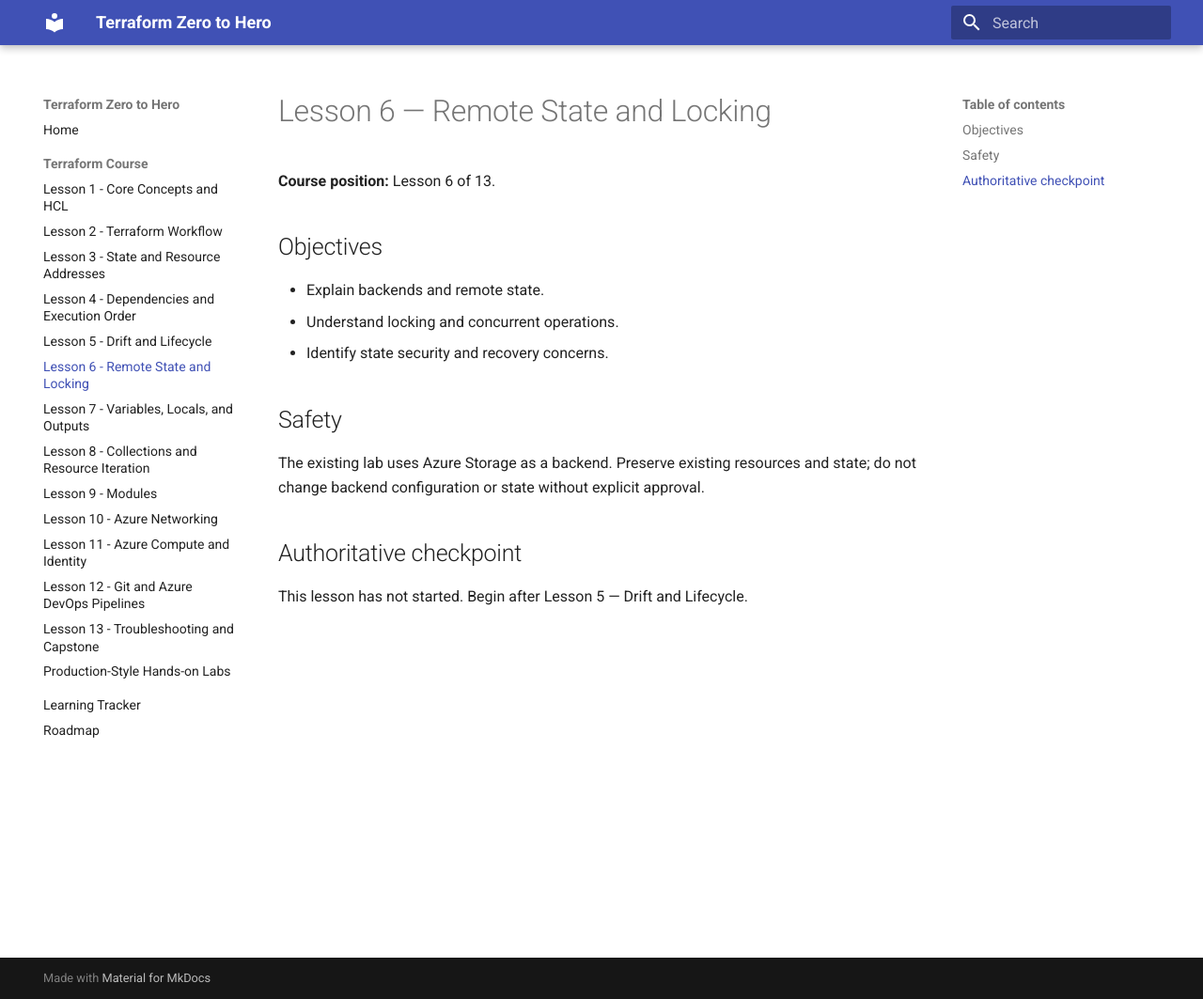
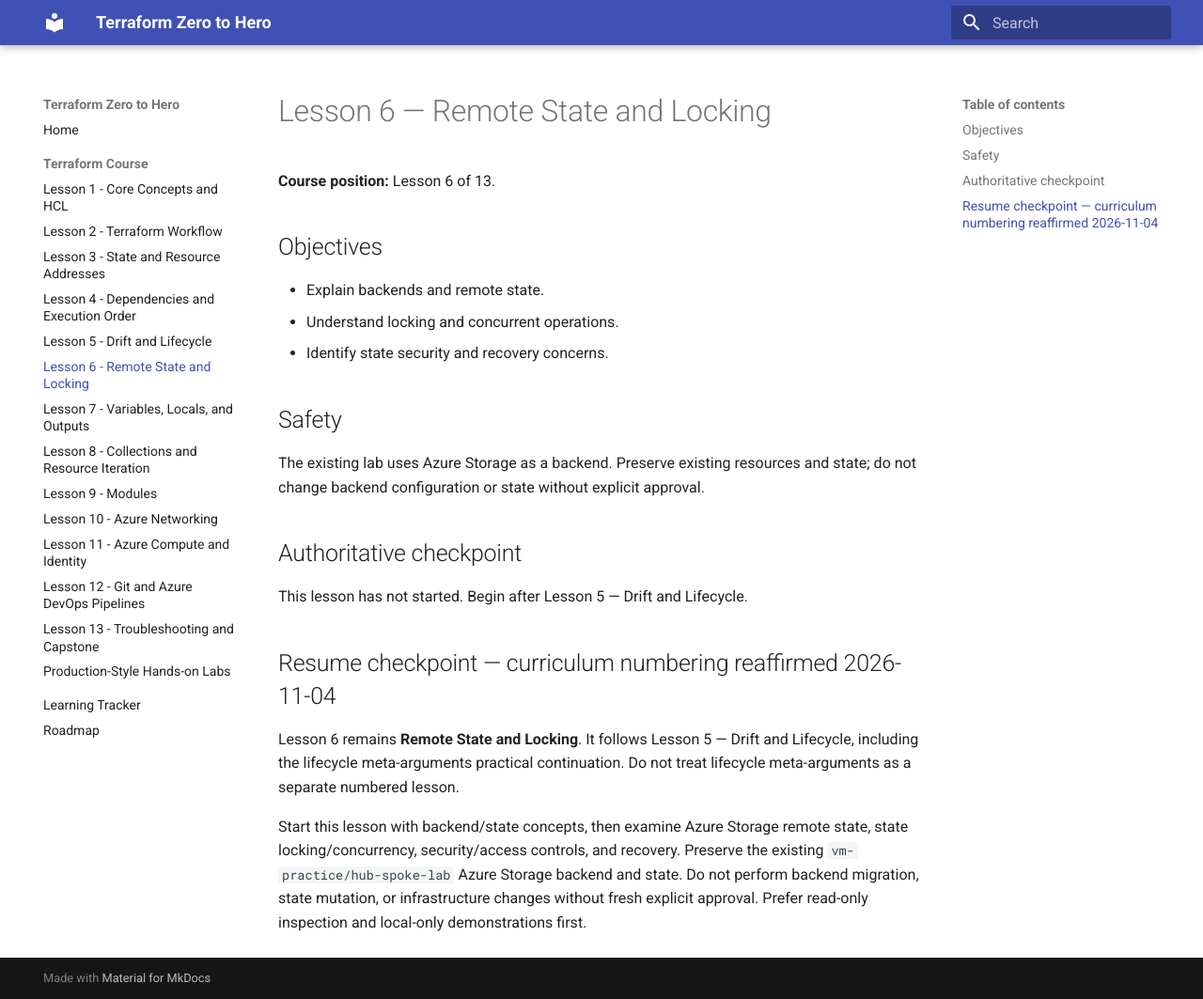
Before and after one commit to pshewale-dev/terraform-azure-lab, an MkDocs documentation site: the page built from docs/lesson-06-remote-state.md, in a window 1280 px wide and 1063 px high. Shown: the whole window at 94% size. Built offline with MkDocs 1.6.1 and Material for MkDocs 9.7.7, drawn with Linux system fonts in a browser that asks for light colours.

Commit message:
Clarify Lesson 6 remote state resume point

```diff
--- a/docs/lesson-06-remote-state.md
+++ b/docs/lesson-06-remote-state.md
@@ -12,3 +12,9 @@ The existing lab uses Azure Storage as a backend. Preserve existing resources an
 
 ## Authoritative checkpoint
 This lesson has not started. Begin after Lesson 5 — Drift and Lifecycle.
+
+## Resume checkpoint — curriculum numbering reaffirmed 2026-11-04
+
+Lesson 6 remains **Remote State and Locking**. It follows Lesson 5 — Drift and Lifecycle, including the lifecycle meta-arguments practical continuation. Do not treat lifecycle meta-arguments as a separate numbered lesson.
+
+Start this lesson with backend/state concepts, then examine Azure Storage remote state, state locking/concurrency, security/access controls, and recovery. Preserve the existing `vm-practice/hub-spoke-lab` Azure Storage backend and state. Do not perform backend migration, state mutation, or infrastructure changes without fresh explicit approval. Prefer read-only inspection and local-only demonstrations first.
```
